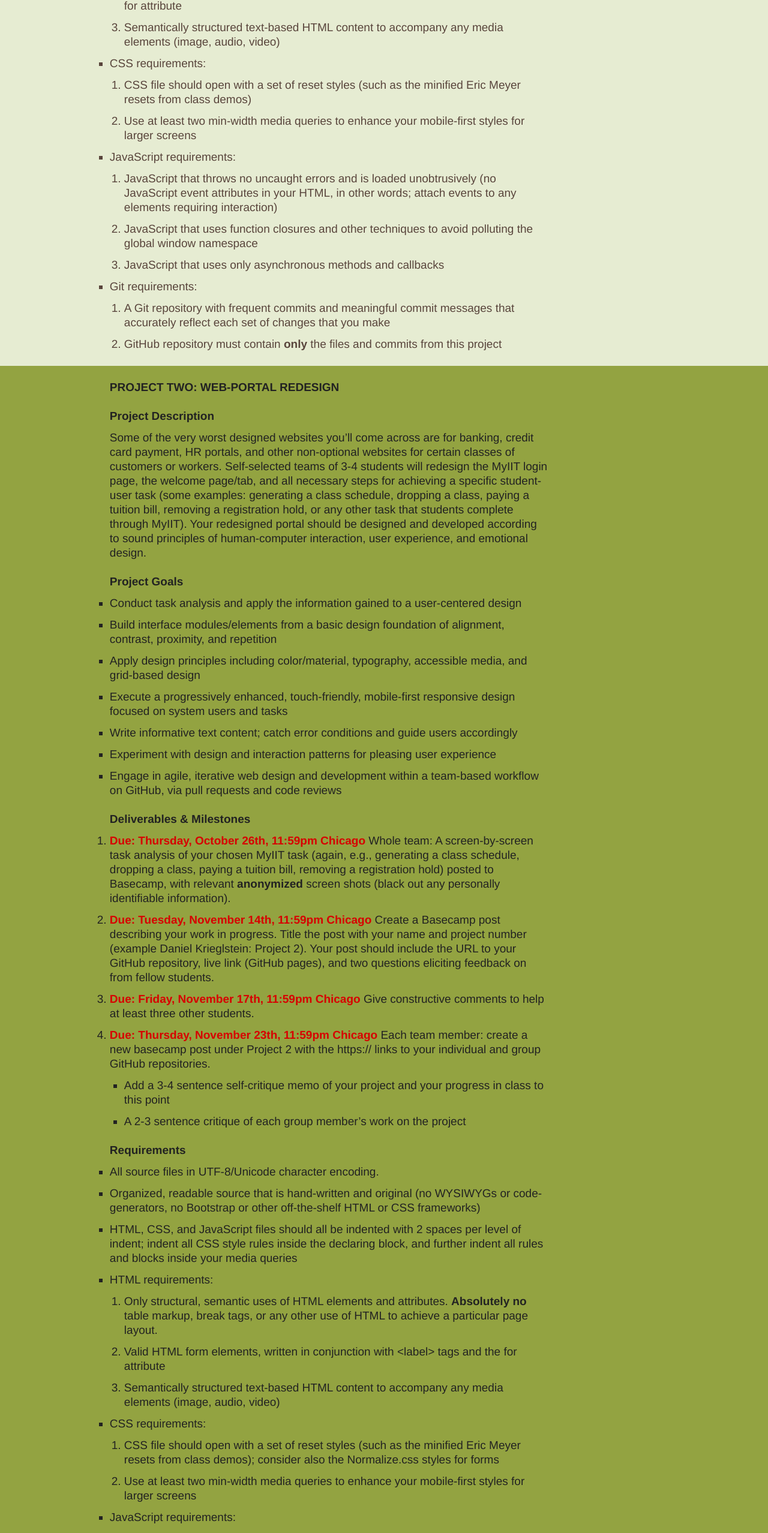
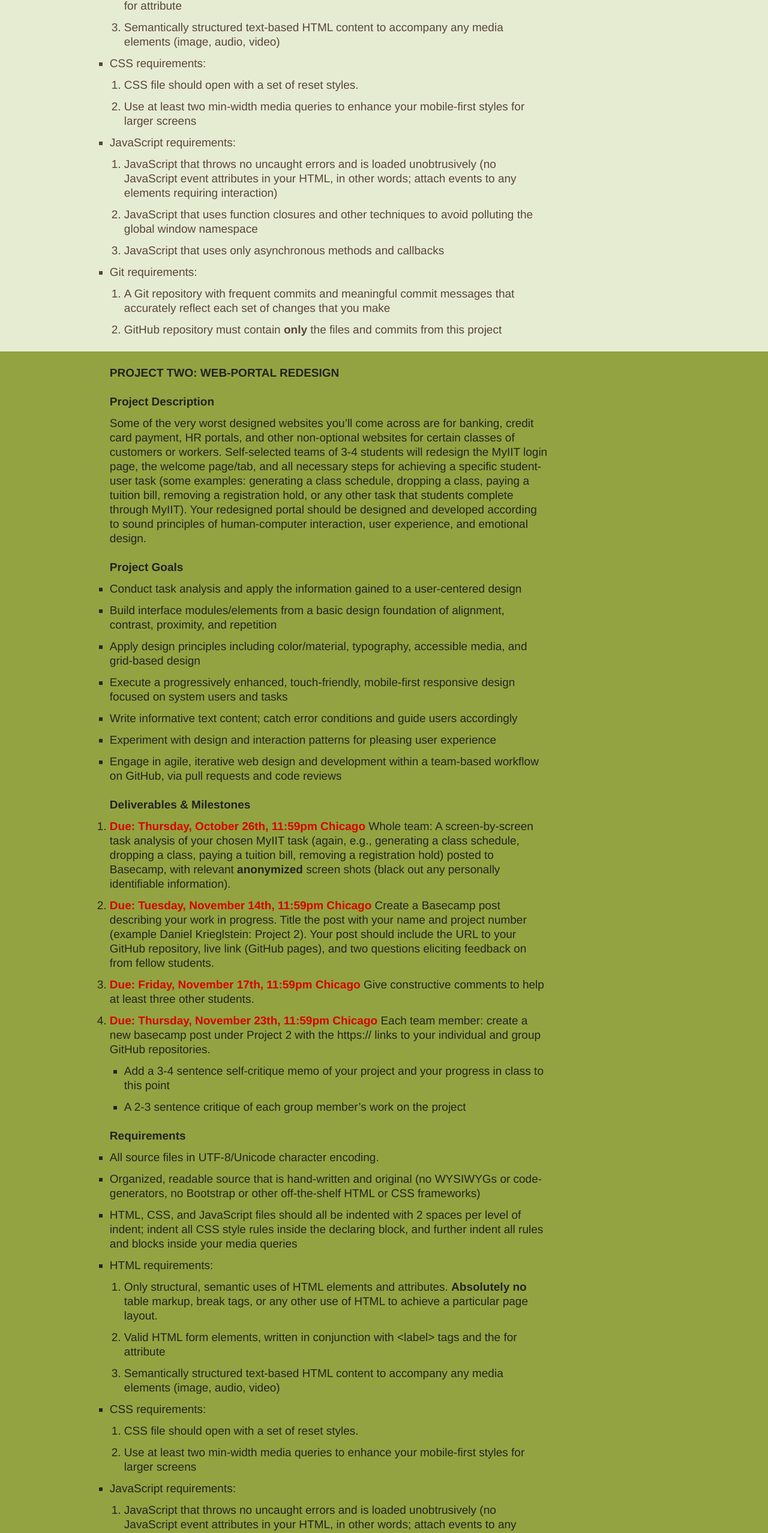
Before and after one commit to tn5865/itmd-362-fall2017, a plain HTML site: page syllabuspages/projects.html in a window 1280 px wide. Shown: the part 1677-4233 px from the top of the page at 60% size. Drawn offline with Linux system fonts and the light colour scheme.

Commit message:
removing reference

```diff
--- a/syllabuspages/projects.html
+++ b/syllabuspages/projects.html
@@ -114,8 +114,7 @@
             <li>CSS requirements:
               <ol>
                 <li>
-                  CSS file should open with a set of reset styles (such as the minified Eric Meyer
-                  resets from class demos)
+                  CSS file should open with a set of reset styles.
                 </li>
                 <li>
                   Use at least two min-width media queries to enhance your mobile-first styles for
@@ -262,8 +261,7 @@
             <li>CSS requirements:
               <ol>
                 <li>
-                  CSS file should open with a set of reset styles (such as the minified Eric Meyer
-                  resets from class demos); consider also the Normalize.css styles for forms
+                  CSS file should open with a set of reset styles.
                 </li>
                 <li>
                   Use at least two min-width media queries to enhance your mobile-first styles for
```
